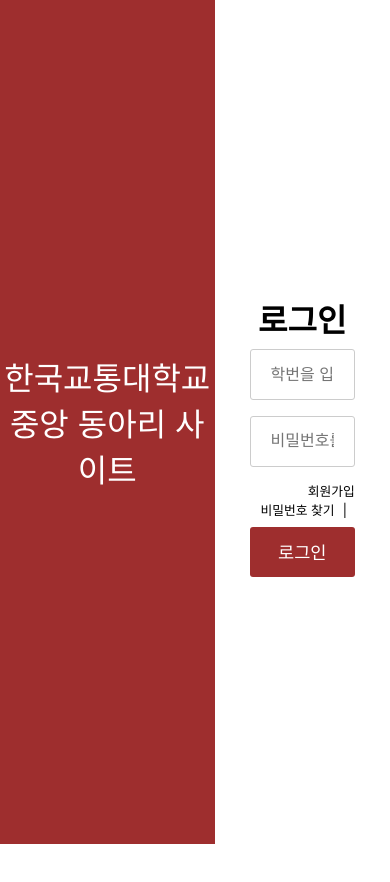
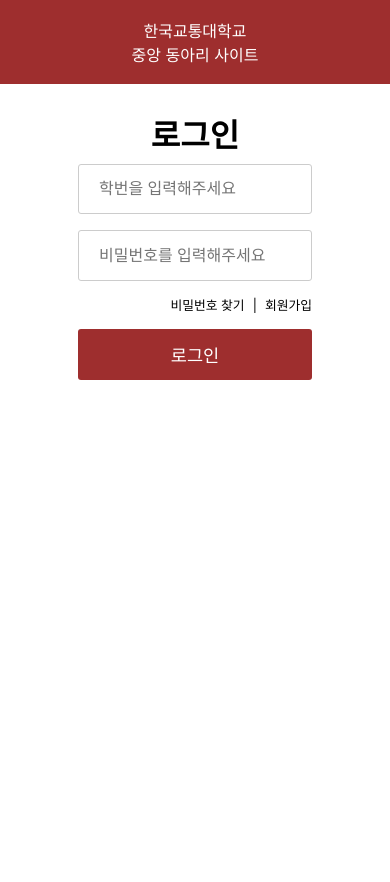
Before and after one commit to MGY-PROJECT/ClubManagementFront, a React (Create React App) app: page / in a window 390 px wide. Shown: the top 882 px of the page. Before the commit the page ends 844 px from the top, so only its background shows below. Built offline with nearby package versions, Linux system fonts and the light colour scheme.

Commit message:
반응형 웹 구현

```diff
--- a/src/Components/Login/Login.scss
+++ b/src/Components/Login/Login.scss
@@ -1,3 +1,75 @@
+.login_page {
+  height: 100vh;
+  .background {
+    height: 10%;
+    background-color: hsl(360, 55%, 40%);
+    color: hsl(0, 0%, 100%);
+    text-align: center;
+    display: flex;
+    justify-content: center;
+    align-items: center;
+  }
+
+  .login {
+    display: flex;
+    justify-content: center;
+    margin-top: 3vh;
+    height: 100%;
+    .login_form {
+      text-align: center;
+      width: 60%;
+      height: 30%;
+
+      .id,
+      .pw {
+        box-sizing: border-box;
+        width: 100%;
+        height: 20%;
+        border: 1px solid hsl(0, 0%, 80%);
+        border-radius: 3px;
+        padding: 0 20px;
+        font-size: 1rem;
+        margin: 8px 0;
+        outline: none;
+        &:focus {
+          border-color: hsl(360, 55%, 40%);
+        }
+      }
+
+      .find_join {
+        margin-top: 6px;
+        margin-bottom: 32px;
+        .p {
+          float: right;
+          font-size: 0.8rem;
+          cursor: pointer;
+          &:last-child::after {
+            content: "|";
+            padding: 0 8px;
+          }
+        }
+      }
+
+      .loginBtn {
+        width: 100%;
+        height: 20%;
+        margin: 8px 0;
+        font-size: 1.1rem;
+        background-color: hsl(360, 55%, 40%);
+        border-radius: 3px;
+        color: hsl(0, 0%, 100%);
+        border: none;
+        cursor: pointer;
+        &:hover {
+          opacity: 0.8;
+        }
+      }
+    }
+  }
+}
+
+// Large devices
+@media screen and (min-width: 768px) {
   .login_page {
     display: flex;
     height: 100vh;
@@ -69,3 +141,4 @@
       }
     }
   }
+}
```
Also changed, not shown: 1 other file (tests, documents, lock files or other folders). Lines whose indentation alone changed are shown as unchanged.
